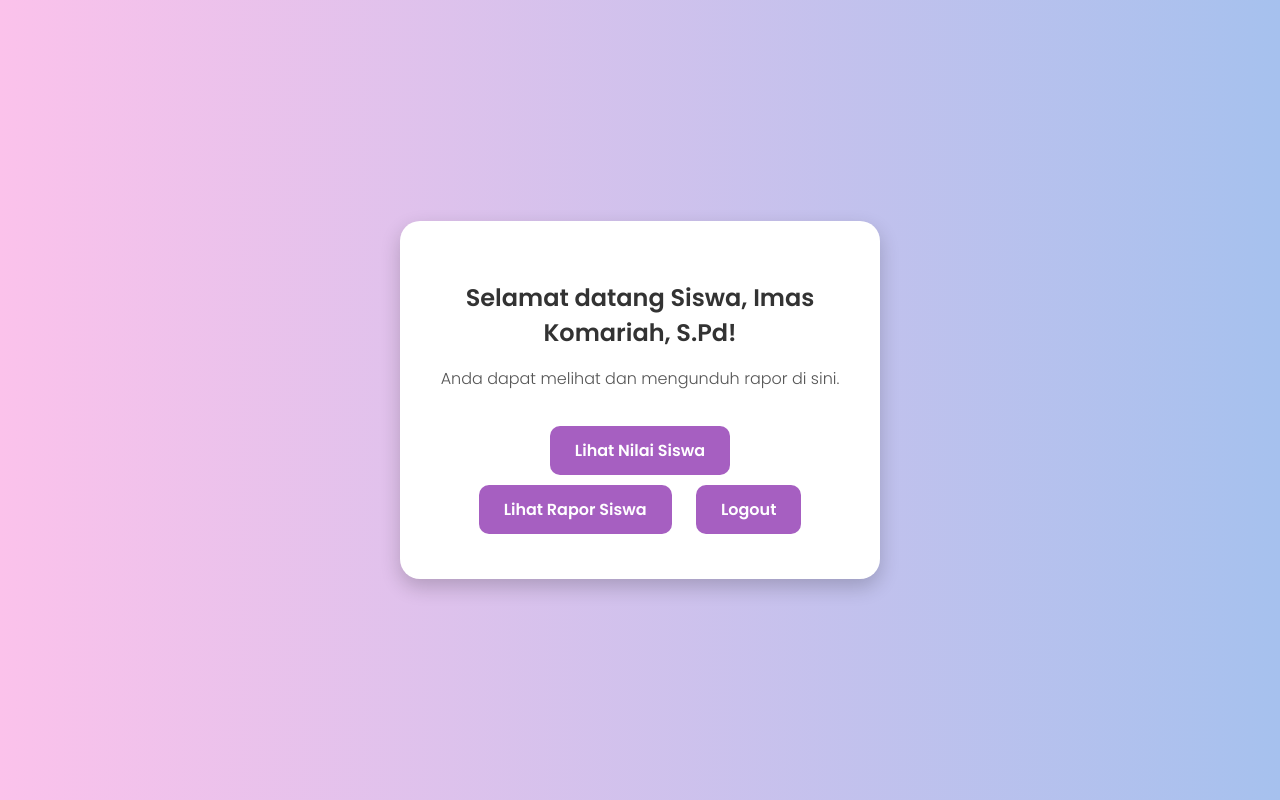
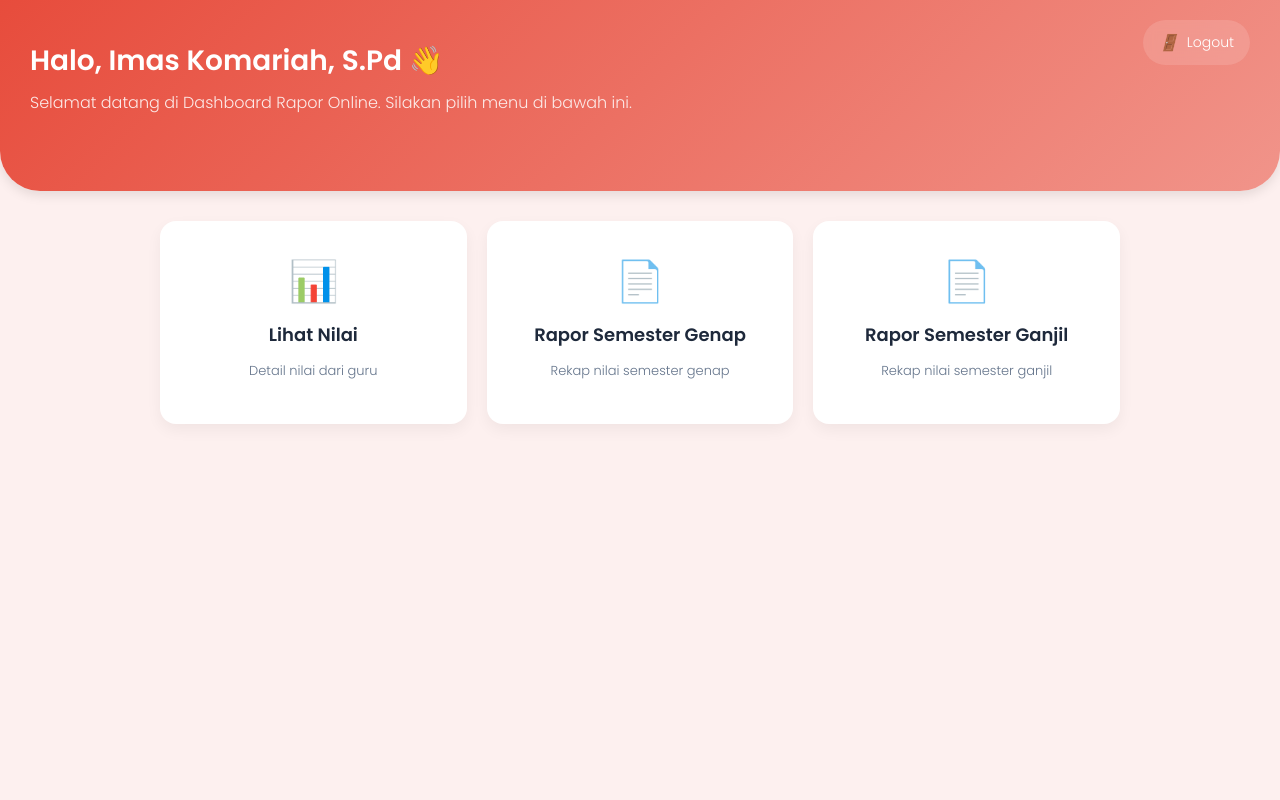
Before and after one commit to gabriel-ima/rapor_online, a PHP site: page /rapor_online/dashboard/siswa.php in a window 1280 px wide. Run offline with PHP 8.4, Linux system fonts and the light colour scheme; a user stored in the database is signed in.

Commit message:
Update siswa.php

```diff
--- a/dashboard/siswa.php
+++ b/dashboard/siswa.php
@@ -13,71 +13,165 @@ if ($_SESSION["role"] != "siswa") {
     <title>Dashboard Siswa</title>
     <link href="https://fonts.googleapis.com/css2?family=Poppins:wght@300;600&display=swap" rel="stylesheet">
     <style>
+        * {
+            box-sizing: border-box;
+        }
+
         body {
+            margin: 0;
             font-family: 'Poppins', sans-serif;
-            background: linear-gradient(to right, #fbc2eb, #a6c1ee);
-            display: flex;
-            justify-content: center;
-            align-items: center;
-            height: 100vh;
+            background-color: #fdf0ef;
+        }
+
+        .top-banner {
+            background: linear-gradient(135deg, #e74c3c, #f1948a);
+            color: white;
+            padding: 40px 30px 60px;
+            text-align: left;
+            border-bottom-left-radius: 40px;
+            border-bottom-right-radius: 40px;
+            box-shadow: 0 4px 12px rgba(0,0,0,0.1);
+            position: relative;
+        }
+
+        .top-banner h2 {
+            font-size: 28px;
             margin: 0;
         }
 
-        .dashboard {
-            background-color: #fff;
-            padding: 40px;
-            border-radius: 20px;
-            box-shadow: 0 8px 20px rgba(0, 0, 0, 0.2);
-            text-align: center;
-            width: 400px;
+        .top-banner p {
+            margin-top: 8px;
+            font-size: 16px;
+            color: #fceae8;
         }
 
-        h2 {
-            color: #333;
-            margin-bottom: 10px;
+        .logout-float {
+            position: absolute;
+            top: 20px;
+            right: 30px;
         }
 
-        p {
-            color: #555;
-            margin-bottom: 30px;
+        .logout-button {
+            background-color: #ffffff22;
+            color: #fff;
+            border: none;
+            padding: 10px 16px;
+            font-size: 14px;
+            border-radius: 30px;
+            cursor: pointer;
+            font-weight: 500;
+            backdrop-filter: blur(6px);
+            display: flex;
+            align-items: center;
+            gap: 8px;
+            transition: all 0.3s ease;
+            text-decoration: none;
         }
 
-        .menu a {
-            display: inline-block;
-            text-decoration: none;
-            background-color: #a65fc1;
-            color: white;
-            padding: 12px 25px;
-            border-radius: 10px;
-            font-weight: bold;
-            margin: 5px 10px;
+        .logout-button:hover {
+            background-color: #ffffff44;
+            transform: translateY(-2px);
         }
 
-        .menu a:hover {
-            background-color:  #a65fc1;
+        .logout-button i {
+            font-size: 16px;
         }
 
-        .logout {
-            display: block;
-            margin-top: 30px;
-            background-color: #e74c3c;
+        .dashboard {
+            max-width: 1000px;
+            margin: -20px auto 70px;
+            padding: 0 20px;
         }
 
-        .logout:hover {
-            background-color: #c0392b;
+        .menu-grid {
+            display: grid;
+            grid-template-columns: repeat(auto-fit, minmax(240px, 1fr));
+            gap: 20px;
+            margin-top: 50px;
+        }
+
+        .menu-card {
+            background: white;
+            border-radius: 16px;
+            box-shadow: 0 6px 15px rgba(0, 0, 0, 0.05);
+            text-align: center;
+            padding: 30px 20px;
+            transition: all 0.3s ease;
+            text-decoration: none;
+            color: #1e293b;
+        }
+
+        .menu-card:hover {
+            transform: translateY(-5px);
+            box-shadow: 0 10px 20px rgba(0,0,0,0.08);
+        }
+
+        .menu-card h3 {
+            margin: 10px 0 5px;
+            font-size: 18px;
+        }
+
+        .menu-card p {
+            font-size: 13px;
+            color: #64748b;
+        }
+
+        .menu-card .icon {
+            font-size: 40px;
+            margin-bottom: 10px;
+            color: #e74c3c;
+        }
+
+        @media (max-width: 500px) {
+            .top-banner h2 {
+                font-size: 22px;
+            }
+
+            .logout-float {
+                top: 16px;
+                right: 20px;
+            }
+
+            .logout-button {
+                font-size: 13px;
+                padding: 8px 14px;
+            }
         }
     </style>
 </head>
 <body>
+
+    <div class="top-banner">
+        <div class="logout-float">
+            <a href="../index.php" class="logout-button">
+                <i>🚪</i> <span>Logout</span>
+            </a>
+        </div>
+        <h2>Halo, <?php echo htmlspecialchars($_SESSION["username"]); ?> 👋</h2>
+        <p>Selamat datang di Dashboard Rapor Online. Silakan pilih menu di bawah ini.</p>
+    </div>
+
     <div class="dashboard">
-        <h2>Selamat datang Siswa, <?php echo $_SESSION["username"]; ?>!</h2>
-        <p>Anda dapat melihat dan mengunduh rapor di sini.</p>
+        <div class="menu-grid">
+            <a href="tabel_nilai_siswa.php" class="menu-card">
+                <div class="icon">📊</div>
+                <h3>Lihat Nilai</h3>
+                <p>Detail nilai dari guru</p>
+            </a>
 
-        <div class="menu">
-            <a href="tabel_nilai_siswa.php">Lihat Nilai Siswa</a>
-            <a href="lihat_rapor_siswa.php">Lihat Rapor Siswa</a>
-            <a href="../index.php" class="logout">Logout</a>
+            <a href="lihat_rapor_siswa.php" class="menu-card">
+                <div class="icon">📄</div>
+                <h3>Rapor Semester Genap</h3>
+                <p>Rekap nilai semester genap</p>
+            </a>
+
+            <a href="lihat_rapor_siswa_ganjil.php" class="menu-card">
+                <div class="icon">📄</div>
+                <h3>Rapor Semester Ganjil</h3>
+                <p>Rekap nilai semester ganjil</p>
+            </a>
         </div>
     </div>
+
 </body>
 </html>
```
